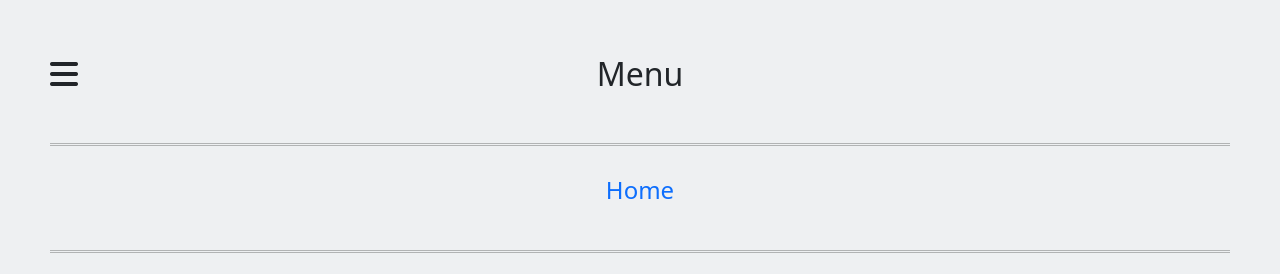
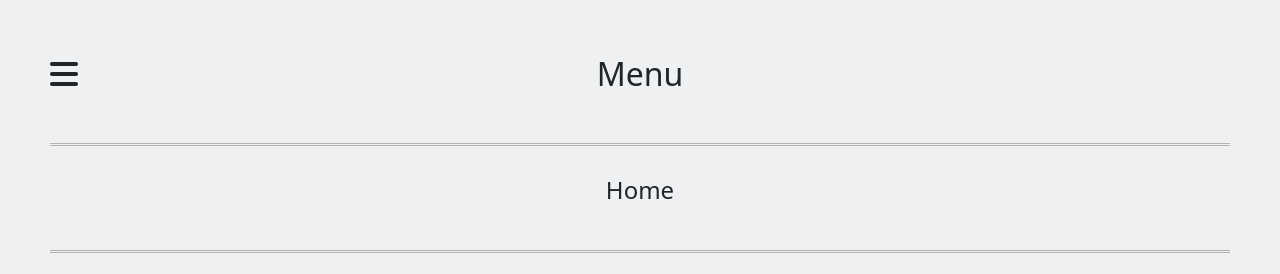
Before and after one commit to pb-front-end/RJBTUR, a Vue app in the folder rjbtur/: page /MenuPage in a window 1280 px wide. Shown: the top 274 px of the page. Built offline with nearby package versions, Linux system fonts and the light colour scheme.

Commit message:
corrigir cor do link

```diff
--- a/rjbtur/src/views/MenuPage.vue
+++ b/rjbtur/src/views/MenuPage.vue
@@ -64,6 +64,7 @@ export default {
 
 a {
   text-decoration: none;
+  color: unset;
 }
 
 p {
```
